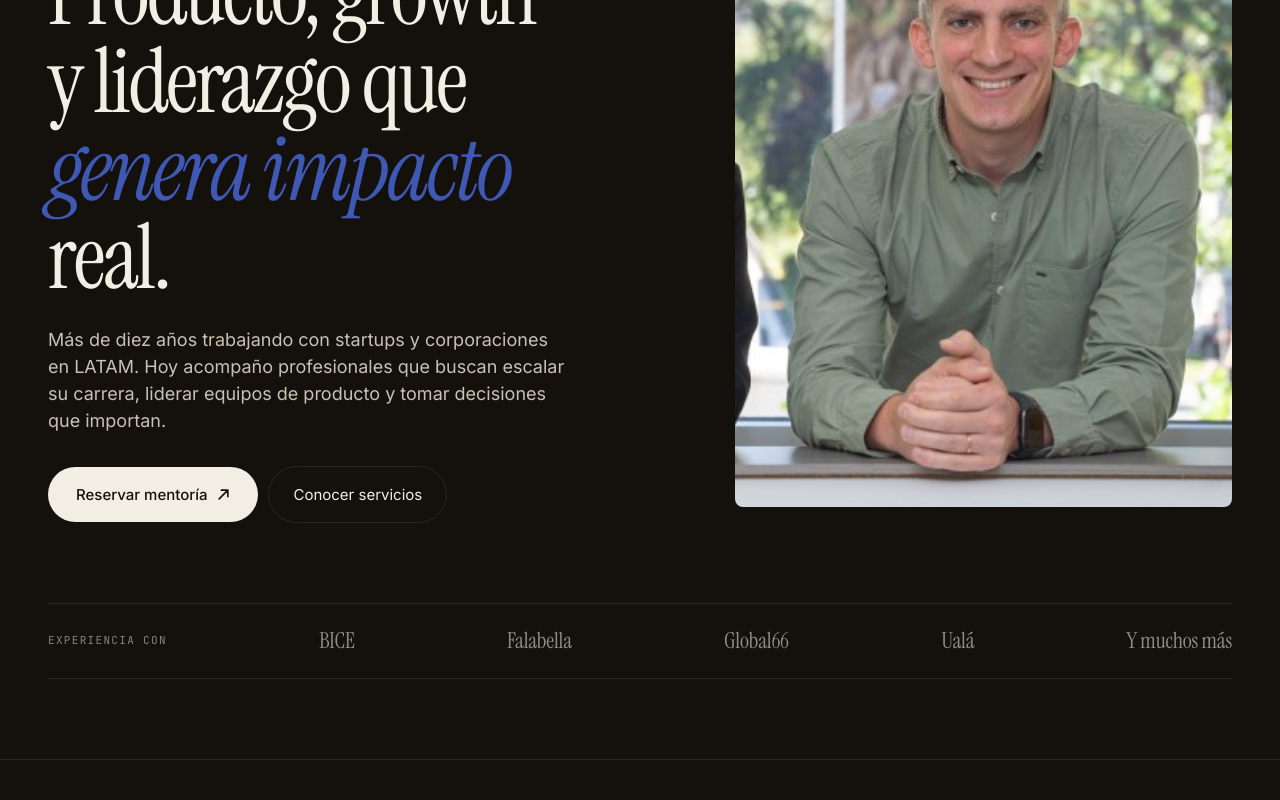
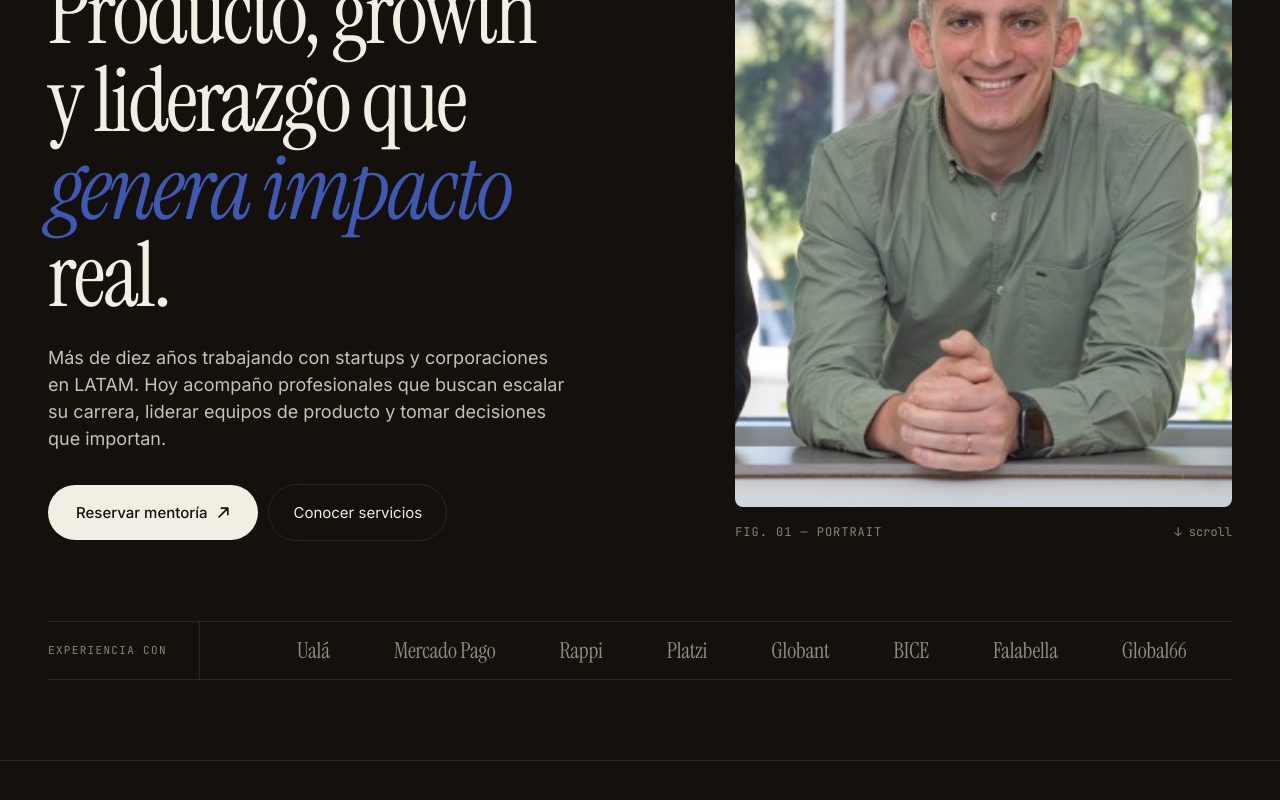
Before and after one commit to crisva/lucas-site, a Next.js app: page / in a window 1280 px wide. Shown: the part 306-1106 px from the top of the page. Built offline with nearby package versions, Linux system fonts and the light colour scheme.

Commit message:
feat: marquee animado en brands strip del hero

```diff
--- a/components/Hero.tsx
+++ b/components/Hero.tsx
@@ -2,6 +2,8 @@
 
 import Image from 'next/image'
 import { useBreakpoint } from '@/hooks/useBreakpoint'
+
+const brands = ['BICE', 'Falabella', 'Global66', 'Ualá', 'Mercado Pago', 'Rappi', 'Platzi', 'Globant']
 
 export default function Hero() {
   const { isMobile, isTablet } = useBreakpoint()
@@ -9,6 +11,21 @@ export default function Hero() {
 
   return (
     <section style={{ padding: pad }}>
+      <style>{`
+        @keyframes marquee {
+          0%   { transform: translateX(0); }
+          100% { transform: translateX(-50%); }
+        }
+        .marquee-track {
+          display: flex;
+          width: max-content;
+          animation: marquee 22s linear infinite;
+        }
+        .marquee-track:hover {
+          animation-play-state: paused;
+        }
+      `}</style>
+
       <div className="wrap">
         {/* Status row */}
         <div style={{
@@ -78,22 +95,54 @@ export default function Hero() {
                   priority
                 />
               </div>
-
+              <div style={{ display: 'flex', justifyContent: 'space-between', fontSize: 12 }} className="mono">
+                <span style={{ color: 'var(--muted)', letterSpacing: '0.08em', textTransform: 'uppercase' }}>Fig. 01 — portrait</span>
+                <span style={{ color: 'var(--muted)' }}>↓ scroll</span>
+              </div>
             </div>
           )}
         </div>
 
-        {/* Brands strip */}
+        {/* Brands marquee */}
         <div style={{
-          marginTop: isMobile ? 48 : 80, padding: '20px 0',
-          borderTop: '1px solid var(--line)', borderBottom: '1px solid var(--line)',
-          display: 'flex', justifyContent: 'space-between', alignItems: 'center',
-          gap: isMobile ? 16 : 32, flexWrap: 'wrap', overflowX: isMobile ? 'auto' : 'visible',
+          marginTop: isMobile ? 48 : 80,
+          borderTop: '1px solid var(--line)',
+          borderBottom: '1px solid var(--line)',
+          overflow: 'hidden',
+          display: 'flex',
+          alignItems: 'center',
+          gap: 0,
         }}>
-          <div className="mono" style={{ fontSize: 11, color: 'var(--muted)', letterSpacing: '0.12em', textTransform: 'uppercase', flexShrink: 0 }}>Experiencia con</div>
-          {['BICE', 'Falabella', 'Global66', 'Ualá', 'Y muchos más'].slice(0, isMobile ? 3 : 6).map(c => (
-            <div key={c} className="serif" style={{ fontSize: isMobile ? 18 : 22, color: 'var(--ink-2)', opacity: 0.7, flexShrink: 0 }}>{c}</div>
-          ))}
+          {/* Label fijo */}
+          <div className="mono" style={{
+            fontSize: 11, color: 'var(--muted)', letterSpacing: '0.12em', textTransform: 'uppercase',
+            flexShrink: 0, padding: '20px 32px 20px 0',
+            borderRight: '1px solid var(--line)', marginRight: 40,
+            whiteSpace: 'nowrap',
+          }}>
+            Experiencia con
+          </div>
+
+          {/* Track con loop: duplicamos la lista para el efecto infinito */}
+          <div style={{ overflow: 'hidden', flex: 1 }}>
+            <div className="marquee-track">
+              {[...brands, ...brands].map((c, i) => (
+                <span
+                  key={i}
+                  className="serif"
+                  style={{
+                    fontSize: isMobile ? 18 : 22,
+                    color: 'var(--ink-2)',
+                    opacity: 0.7,
+                    whiteSpace: 'nowrap',
+                    paddingRight: isMobile ? 40 : 64,
+                  }}
+                >
+                  {c}
+                </span>
+              ))}
+            </div>
+          </div>
         </div>
       </div>
     </section>
```
